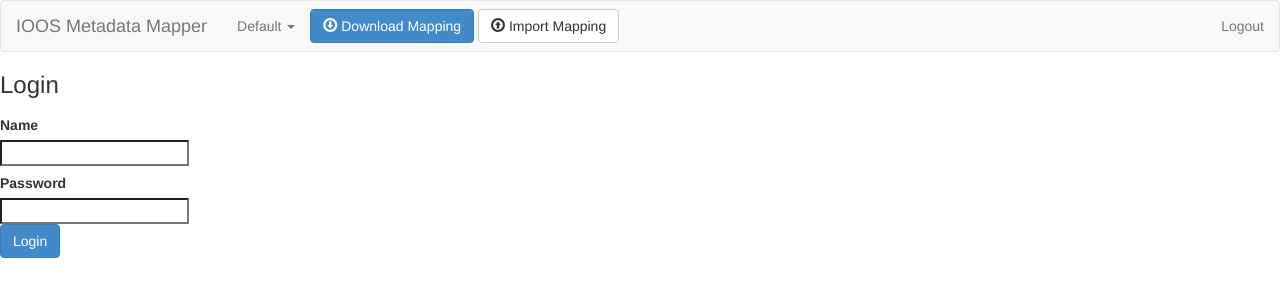
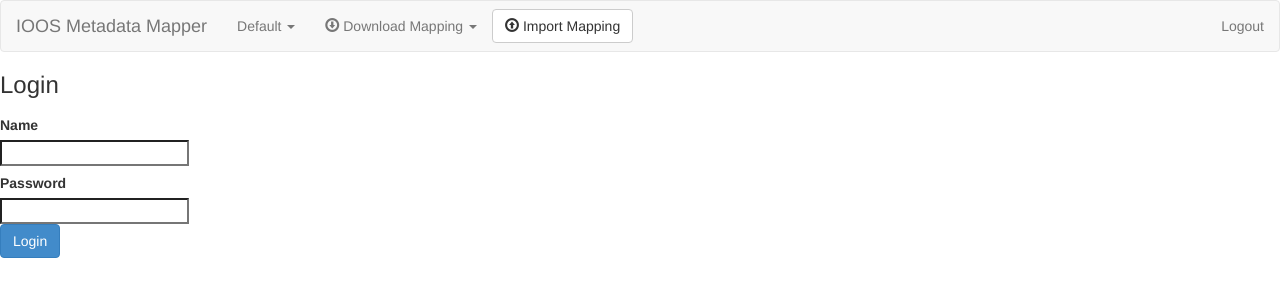
Before and after one commit to ioos/metamap, a Flask app: page /login in a window 1280 px wide. Shown: the top 300 px of the page. Run offline with Flask 2, Linux system fonts and the light colour scheme; parts of the project's set-up code (start-up, migrations or seed data) failed here and were passed over; some libraries are stand-ins or nearby versions.

Commit message:
Download mapping

```diff
--- a/metamap/templates/layout.html
+++ b/metamap/templates/layout.html
@@ -32,9 +32,22 @@
             {%- endfor %}
           </ul>
         </li>
+
+        <li class="dropdown">
+          <a href="#" class="dropdown-toggle" data-toggle="dropdown">
+            <span class="glyphicon glyphicon-download"></span> Download Mapping <b class="caret"></b>
+          </a>
+          <ul class="dropdown-menu">
+            {%- for src in srcs %}
+            <li>
+              <a href="{{ url_for('download_map_set', map_set_id=session['map_set'], source_type_id=src._id)}}">
+                <span class="glyphicon glyphicon-download-alt"></span> {{ src.name }}
+              </a>
+            </li>
+            {%- endfor %}
+          </ul>
       </ul>
 
-      <button type="button" class="btn btn-primary navbar-btn"><span class="glyphicon glyphicon-download"></span> Download Mapping</button>
       <button type="button" class="btn btn-default navbar-btn"><span class="glyphicon glyphicon-upload"></span> Import Mapping</button>
 
       <ul class="nav navbar-nav navbar-right">
--- a/metamap/views/index.py
+++ b/metamap/views/index.py
@@ -288,3 +288,19 @@ def eval_mapping(mapping_id):
             evals.append((str(eval_source._id), data_object.curval))
 
     return json.dumps(dict(evals))
+
+@app.route("/download/<ObjectId:map_set_id>/<ObjectId:source_type_id>", methods=['GET'])
+def download_map_set(map_set_id, source_type_id):
+
+    map_file = {}
+
+    mappings = db.Mapping.find({'map_set':map_set_id,
+                                'queries.source_type': source_type_id})
+
+    for m in mappings:
+        map_file[m.ioos_name] = [q['query'] for q in m.queries if q['source_type'] == source_type_id][0]
+
+    response = make_response(json.dumps(map_file, indent=2))
+    response.headers["Content-type"] = "application/json"
+    response.headers["Content-Disposition"] = "attachment;filename=%s_%s.json" % (map_set_id, source_type_id)
+    return response
```
